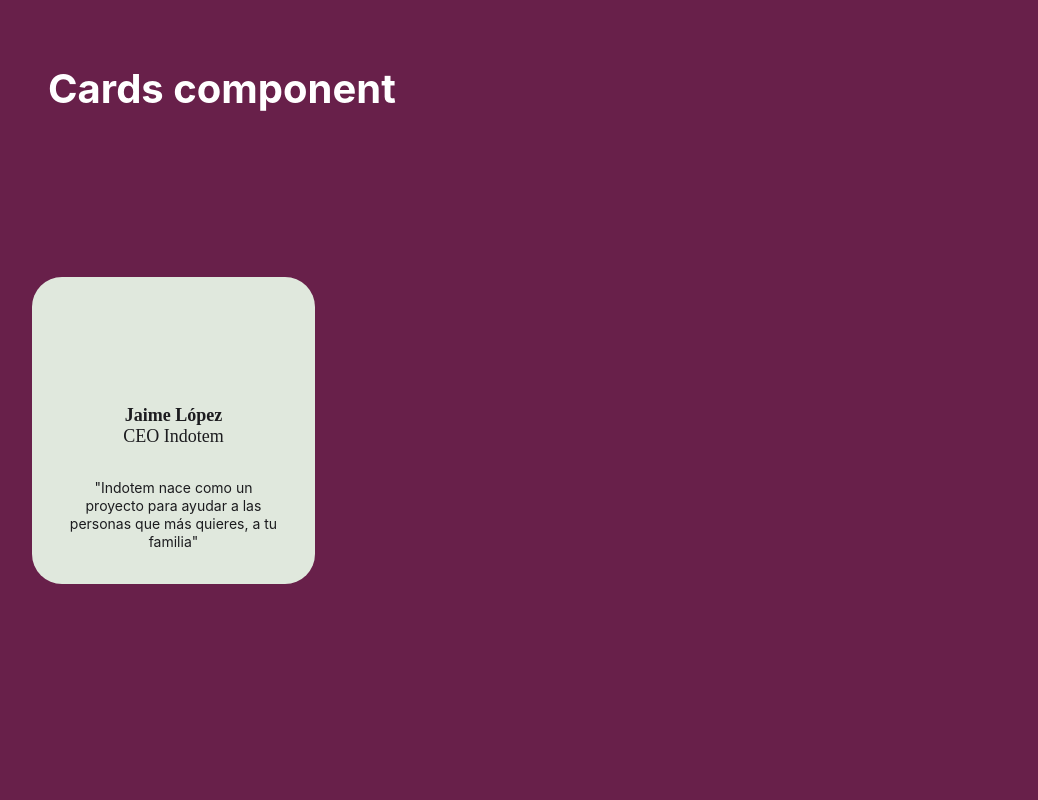
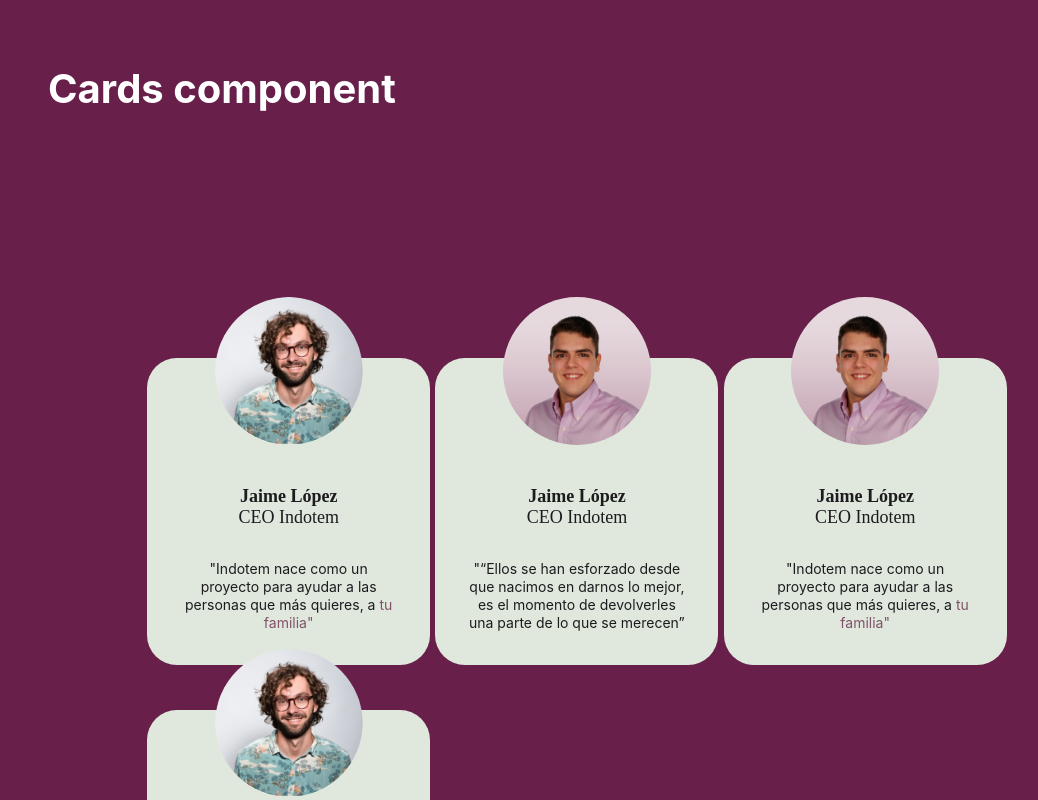
Before and after one commit to Indotem-Salddud/landing-page-fend, a React (Create React App) app: page / in a window 1280 px wide. Shown: the top 800 px of the page, without its empty margins (16-1054 px from the left). Built offline with nearby package versions, Linux system fonts and the light colour scheme.

Commit message:
Change Sample View

```diff
--- a/src/sample/SampleStyle.css
+++ b/src/sample/SampleStyle.css
@@ -12,3 +12,6 @@ h1 {
   color: #fff;
   font-weight: bold;
 }
+.mt-2 {
+  margin: 10%;
+}
--- a/src/sample/SampleView.tsx
+++ b/src/sample/SampleView.tsx
@@ -1,6 +1,10 @@
 import React from "react";
+import EmployeeCard from "../components/Cards/Employee_card/EmployeeCard";
+import { data } from "../components/Cards/Employee_card/EmployeeCardsData";
 import "./SampleStyle.css";
-import EmployeeCard from "../components/Cards/Employee_card/EmployeeCard";
+
+
+
 
 /**
  * ! Sample view project
@@ -12,11 +16,11 @@ const SampleView: React.FC = () => {
       <div className="mt-3">
         <h1>Cards component</h1>
         <div className="mt-3">
-          <EmployeeCard
-          name="Jaime López"
-          position="CEO Indotem"
-          text='"Indotem nace como un proyecto para ayudar a las personas que más quieres, a tu familia"'
-          />
+
+          {data.map((person:any) => {
+          return <div className="mt-2"><EmployeeCard {...person} /></div>;
+          })}
+
         </div>
       </div>
     </>
```
